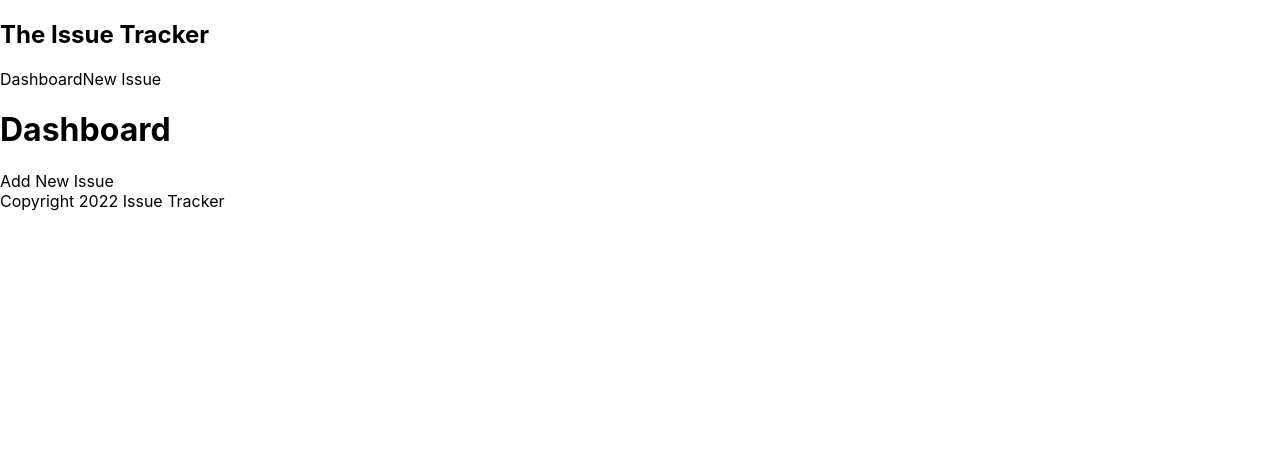
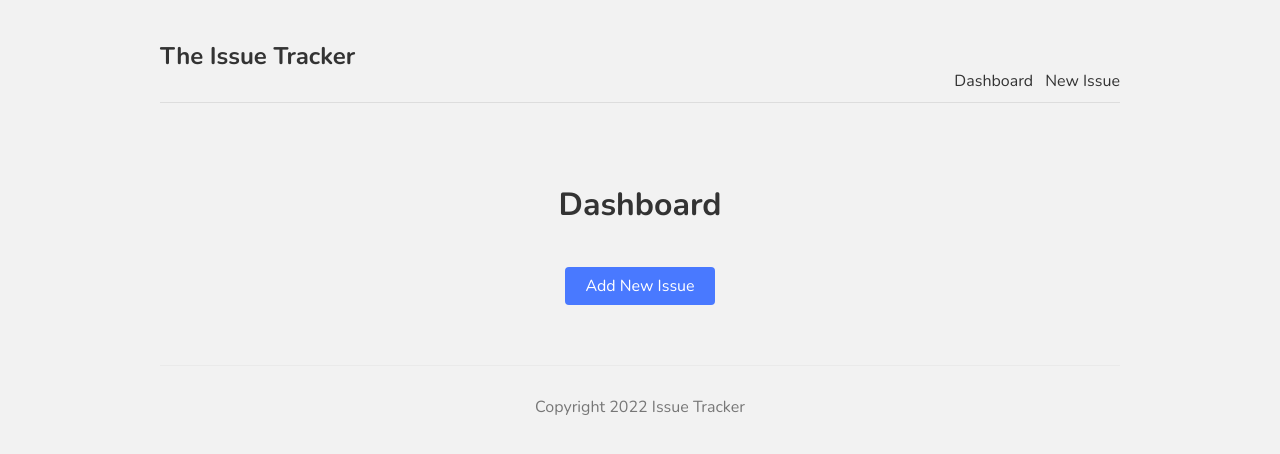
Before and after one commit to AimanFred/issue-tracker, a Next.js app: page / in a window 1280 px wide. Shown: the top 454 px of the page. Built offline with nearby package versions, Linux system fonts and the light colour scheme.

Commit message:
add layout component && insert style

```diff
--- /dev/null
+++ b/components/Layout.js
@@ -0,0 +1,14 @@
+import Navbar from "./Navbar";
+import Footer from "./Footer";
+
+const Layout = ({ children }) => {
+  return (
+    <div className="content">
+      <Navbar />
+      { children }
+      <Footer />
+    </div>
+   );
+}
+
+export default Layout
--- a/components/Navbar.js
+++ b/components/Navbar.js
@@ -2,12 +2,12 @@
 
 const Navbar = () => {
   return (
-      <nav className="navbar">
+      <nav>
+        <div className="logo">
           <h1>The Issue Tracker</h1>
-          <div className="links">
-              <Link href="/"><a>Dashboard</a></Link>
-              <Link href="/create"><a>New Issue</a></Link>
-          </div>
+        </div>
+        <Link href="/"><a>Dashboard</a></Link>
+        <Link href="/create"><a>New Issue</a></Link>
       </nav>
   );
 }
--- a/pages/_app.js
+++ b/pages/_app.js
@@ -1,7 +1,12 @@
+import Layout from '../components/Layout'
 import '../styles/globals.css'
 
 function MyApp({ Component, pageProps }) {
-  return <Component {...pageProps} />
+  return (
+    <Layout>
+      <Component {...pageProps} />
+    </Layout>
+  )
 }
 
 export default MyApp
--- a/pages/index.js
+++ b/pages/index.js
@@ -8,12 +8,10 @@
 export default function Home() {
   return (
     <div>
-      <Navbar />
-      <h1>Dashboard</h1>
+      <h1 className={styles.title}>Dashboard</h1>
       <Link href="/create">
-        <a>Add New Issue</a>
+        <a className={styles.btn}>Add New Issue</a>
       </Link>
-      <Footer />
     </div>
   )
 }
--- a/styles/Home.module.css
+++ b/styles/Home.module.css
@@ -1,129 +1,18 @@
-.container {
-  padding: 0 2rem;
-}
-
-.main {
-  min-height: 100vh;
-  padding: 4rem 0;
-  flex: 1;
-  display: flex;
-  flex-direction: column;
-  justify-content: center;
-  align-items: center;
-}
-
-.footer {
-  display: flex;
-  flex: 1;
-  padding: 2rem 0;
-  border-top: 1px solid #eaeaea;
-  justify-content: center;
-  align-items: center;
-}
-
-.footer a {
-  display: flex;
-  justify-content: center;
-  align-items: center;
-  flex-grow: 1;
-}
-
-.title a {
-  color: #0070f3;
-  text-decoration: none;
-}
-
-.title a:hover,
-.title a:focus,
-.title a:active {
-  text-decoration: underline;
-}
-
 .title {
-  margin: 0;
-  line-height: 1.15;
-  font-size: 4rem;
-}
-
-.title,
-.description {
+  color: #333;
+  padding-bottom: 20px;
   text-align: center;
 }
-
-.description {
-  margin: 4rem 0;
-  line-height: 1.5;
-  font-size: 1.5rem;
+.text {
+  color: #777;
 }
-
-.code {
-  background: #fafafa;
-  border-radius: 5px;
-  padding: 0.75rem;
-  font-size: 1.1rem;
-  font-family: Menlo, Monaco, Lucida Console, Liberation Mono, DejaVu Sans Mono,
-    Bitstream Vera Sans Mono, Courier New, monospace;
+.btn {
+  display: block;
+  width: 150px;
+  padding: 8px 0;
+  margin: 20px auto;
+  background: #4979ff;
+  border-radius: 4px;
+  color: white;
+  text-align: center;
 }
-
-.grid {
-  display: flex;
-  align-items: center;
-  justify-content: center;
-  flex-wrap: wrap;
-  max-width: 800px;
-}
-
-.card {
-  margin: 1rem;
-  padding: 1.5rem;
-  text-align: left;
-  color: inherit;
-  text-decoration: none;
-  border: 1px solid #eaeaea;
-  border-radius: 10px;
-  transition: color 0.15s ease, border-color 0.15s ease;
-  max-width: 300px;
-}
-
-.card:hover,
-.card:focus,
-.card:active {
-  color: #0070f3;
-  border-color: #0070f3;
-}
-
-.card h2 {
-  margin: 0 0 1rem 0;
-  font-size: 1.5rem;
-}
-
-.card p {
-  margin: 0;
-  font-size: 1.25rem;
-  line-height: 1.5;
-}
-
-.logo {
-  height: 1em;
-  margin-left: 0.5rem;
-}
-
-@media (max-width: 600px) {
-  .grid {
-    width: 100%;
-    flex-direction: column;
-  }
-}
-
-@media (prefers-color-scheme: dark) {
-  .card,
-  .footer {
-    border-color: #222;
-  }
-  .code {
-    background: #111;
-  }
-  .logo img {
-    filter: invert(1);
-  }
-}
--- a/styles/globals.css
+++ b/styles/globals.css
@@ -1,26 +1,37 @@
-html,
+@import url('https://fonts.googleapis.com/css2?family=Nunito:wght@300;400;600;700&display=swap');
+
 body {
-  padding: 0;
-  margin: 0;
-  font-family: -apple-system, BlinkMacSystemFont, Segoe UI, Roboto, Oxygen,
-    Ubuntu, Cantarell, Fira Sans, Droid Sans, Helvetica Neue, sans-serif;
+  background: #f2f2f2;
+  color: #333;
+  font-family: "Nunito";
 }
-
 a {
-  color: inherit;
+  color: #333;
   text-decoration: none;
 }
-
-* {
-  box-sizing: border-box;
+.content {
+  max-width: 960px;
+  margin: 0 auto;
 }
-
-@media (prefers-color-scheme: dark) {
-  html {
-    color-scheme: dark;
-  }
-  body {
-    color: white;
-    background: black;
-  }
+nav {
+  margin: 10px auto 80px;
+  padding: 10px 0;
+  display: flex;
+  justify-content: flex-end;
+  align-items: flex-end;
+  border-bottom: 1px solid #ddd;
 }
+nav a {
+  margin-left: 12px;
+}
+nav .logo {
+  margin-right: auto;
+}
+footer {
+  display: block;
+  text-align: center;
+  padding: 30px 0;
+  margin-top: 60px;
+  color: #777;
+  border-top: 1px solid #eaeaea;
+}
```
Also changed, not shown: public/issue-tracker.png (added), styles/Issues.module.css (added).
